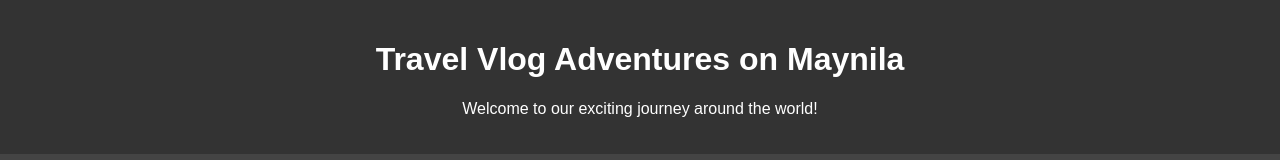
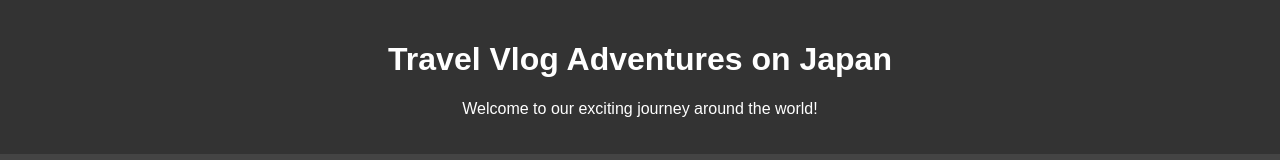
Before and after one commit to ArjayDevOps/blogsite, a plain HTML site: page index.html in a window 1280 px wide. Shown: the top 160 px of the page. Drawn offline with Linux system fonts and the light colour scheme.

Commit message:
change on H1
Maynila to Japan

```diff
--- a/index.html
+++ b/index.html
@@ -43,7 +43,7 @@
 </head>
 <body>
     <header>
-        <h1>Travel Vlog Adventures on Maynila</h1>
+        <h1>Travel Vlog Adventures on Japan</h1>
         <p>Welcome to our exciting journey around the world!</p>
     </header>
     <nav>
```
